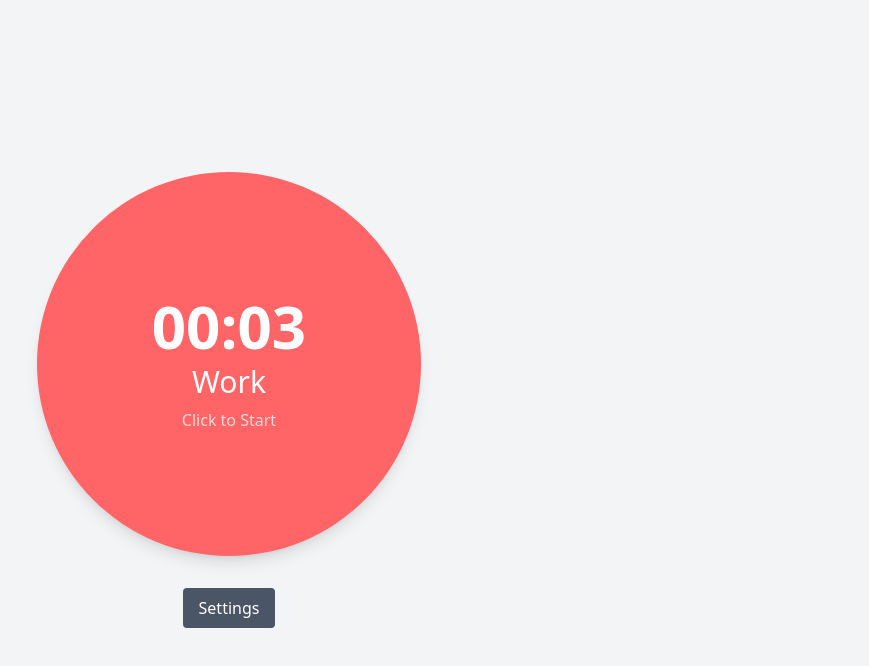
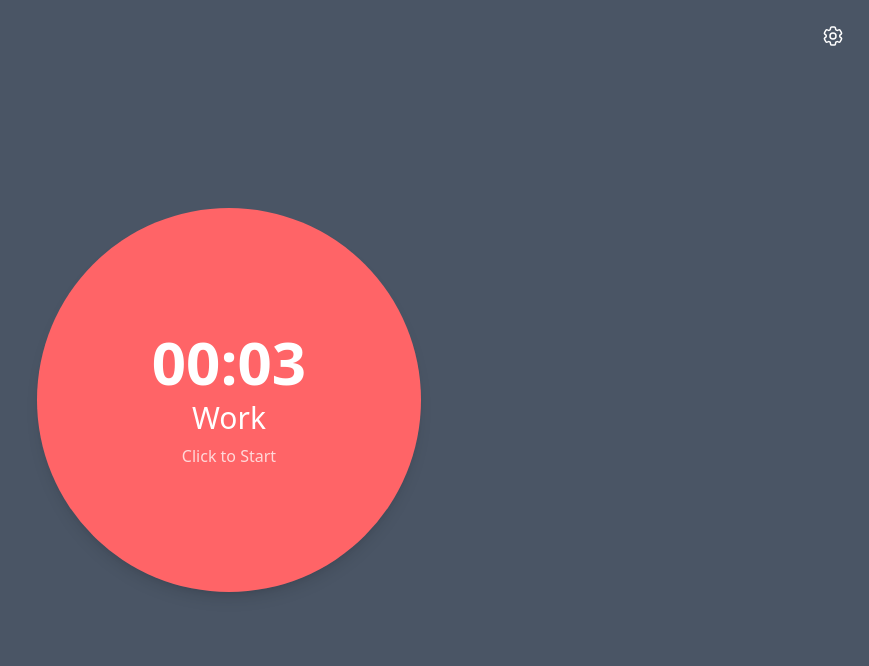
Before and after one commit to enklht/pomodoro-timer, a React (Vite) app: page / in a window 1280 px wide. Shown: the top 666 px of the page, without its empty margins (411-1280 px from the left). Built offline with nearby package versions, Linux system fonts and the light colour scheme.

Commit message:
Add TimerCircle component and integrate heroicons for settings button
- Introduced TimerCircle component for visual timer representation.
- Added @heroicons/react dependency for settings button icon.
- Updated SettingsModal styles for improved UI.

```diff
--- a/package.json
+++ b/package.json
@@ -10,6 +10,7 @@
     "preview": "vite preview"
   },
   "dependencies": {
+    "@heroicons/react": "^2.2.0",
     "@tailwindcss/vite": "^4.1.13",
     "react": "^19.1.1",
     "react-dom": "^19.1.1",
--- a/src/App.tsx
+++ b/src/App.tsx
@@ -1,5 +1,7 @@
 import { useState, useEffect } from "react";
+import { Cog6ToothIcon } from "@heroicons/react/24/outline";
 import { SettingsModal } from "./components/SettingsModal";
+import TimerCircle from "./components/TimerCircle";
 
 export default function App() {
   const [timeLeft, setTimeLeft] = useState(25 * 60);
@@ -26,7 +28,7 @@ export default function App() {
 
     const timer = setInterval(() => {
       setTimeLeft(t => {
-        if (t > 1) return t - 1;
+        if (t > 0) return t - 1;
 
         // Time's up
         if (!autoStart) setIsRunning(false);
@@ -53,50 +55,32 @@ export default function App() {
 
   const toggleTimer = () => setIsRunning(!isRunning);
 
-  const minutes = String(Math.floor(timeLeft / 60)).padStart(2, "0");
-  const seconds = String(timeLeft % 60).padStart(2, "0");
 
   return (
-    <div className="flex flex-col items-center justify-center min-h-screen bg-gray-100">
-      {/* Timer Circle */}
-      <div
-        onClick={toggleTimer}
-        className={`
-          w-40 sm:w-64 md:w-80 lg:w-96
-          h-40 sm:h-64 md:h-80 lg:h-96
-          rounded-full
-          flex flex-col items-center justify-center
-          text-white cursor-pointer shadow-lg
-          transition-transform duration-20 ease-out hover:scale-110
-          transition-colors duration-500
-          ${isWork ? "bg-red-400" : "bg-blue-400"}
-        `}
+    <div className="relative min-h-screen bg-gray-600">
+      <button
+        onClick={() => setShowSettings(true)}
+        disabled={isRunning}
+        className={`absolute top-4 right-4 p-2 rounded-full transition-colors duration-200 ${isRunning
+          ? "cursor-not-allowed"
+          : "hover:bg-gray-500"
+          }`}
+        title="Settings"
       >
-        <div className="text-2xl sm:text-4xl md:text-5xl lg:text-6xl font-bold">
-          {minutes}:{seconds}
-        </div>
-        <div className="text-base sm:text-xl md:text-2xl lg:text-3xl mt-2">
-          {isWork ? "Work" : workSessions % 4 === 0 ? "Long Break" : "Short Break"}
-        </div>
-        <div className="mt-2 text-xs sm:text-sm md:text-base opacity-75">
-          {isRunning ? "Click to Pause" : "Click to Start"}
-        </div>
+        <Cog6ToothIcon className="w-6 h-6 text-white" />
+      </button>
+
+      <div className="flex flex-col items-center justify-center min-h-screen">
+        <TimerCircle
+          timeLeft={timeLeft}
+          totalTime={isWork ? workMinutes * 60 : shortBreakMinutes * 60}
+          isWork={isWork}
+          isRunning={isRunning}
+          workSessions={workSessions}
+          onClick={toggleTimer}
+        />
       </div>
 
-
-      {/* Settings Button */}
-      <button
-        onClick={() => setShowSettings(true)}
-        disabled={isRunning} // disable when timer is running
-        className={`mt-8 px-4 py-2 rounded text-white
-          ${isRunning
-            ? "bg-gray-400 cursor-not-allowed"
-            : "bg-gray-600 hover:bg-gray-700"}`}
-      >
-        Settings
-      </button>
-
-      {/* Settings Modal */}
       <SettingsModal
         showSettings={showSettings}
         workMinutes={workMinutes}
--- a/src/components/SettingsModal.tsx
+++ b/src/components/SettingsModal.tsx
@@ -26,8 +26,8 @@ export function SettingsModal({
     if (!showSettings) return null;
 
     return (
-        <div className="fixed inset-0 bg-black bg-opacity-50 flex items-center justify-center z-50">
-            <div className="bg-white p-6 rounded shadow-lg w-80 sm:w-96">
+        <div className="fixed inset-0 bg-gray-700 bg-opacity-50 flex items-center justify-center z-50">
+            <div className="bg-gray-600 text-white p-6 rounded shadow-lg w-80 sm:w-96">
                 <h2 className="text-xl font-bold mb-4">Settings</h2>
 
                 <div className="mb-4">
@@ -61,25 +61,28 @@ export function SettingsModal({
                 </div>
 
                 <div className="mb-4 flex items-center">
+                    <label>
                         <input
                             type="checkbox"
+                            id="autostart"
                             checked={autoStart}
                             onChange={(e) => onAutoStartChange(e.target.checked)}
                             className="mr-2"
                         />
-                    <label>Auto Start</label>
+                        Auto Start
+                    </label>
                 </div>
 
                 <div className="flex justify-end space-x-2">
                     <button
                         onClick={onClose}
-                        className="px-4 py-2 bg-gray-200 rounded hover:bg-gray-300"
+                        className="px-4 py-2 bg-gray-500 rounded hover:bg-gray-400"
                     >
                         Cancel
                     </button>
                     <button
                         onClick={onClose}
-                        className="px-4 py-2 bg-blue-500 text-white rounded hover:bg-blue-600"
+                        className="px-4 py-2 bg-blue-400 text-white rounded hover:bg-blue-300"
                     >
                         Save
                     </button>
--- /dev/null
+++ b/src/components/TimerCircle.tsx
@@ -0,0 +1,73 @@
+import React from 'react';
+
+interface TimerCircleProps {
+    timeLeft: number;
+    totalTime: number;
+    isWork: boolean;
+    isRunning: boolean;
+    workSessions: number;
+    onClick: () => void;
+}
+
+export const TimerCircle: React.FC<TimerCircleProps> = ({
+    timeLeft,
+    totalTime,
+    isWork,
+    isRunning,
+    workSessions,
+    onClick
+}) => {
+    const progressHeight = isWork
+        ? (timeLeft / totalTime) * 100     // refill during break
+        : 100 - (timeLeft / totalTime) * 100; // drain during work
+
+    const formatTime = (seconds: number) => {
+        const m = String(Math.floor(seconds / 60)).padStart(2, '0');
+        const s = String(seconds % 60).padStart(2, '0');
+        return `${m}:${s}`;
+    };
+
+    const sessionType = isWork ? "Work" : workSessions % 4 === 0 ? "Long Break" : "Short Break";
+    const actionText = isRunning ? "Click to Pause" : "Click to Start";
+
+    return (
+        <div
+            onClick={onClick}
+            className={`
+        w-40 sm:w-64 md:w-80 lg:w-96
+        h-40 sm:h-64 md:h-80 lg:h-96
+        rounded-full
+        relative
+        overflow-hidden
+        cursor-pointer
+        shadow-lg
+        transition-transform duration-200 ease-out hover:scale-110
+      `}
+        >
+            {/* Animated liquid fill */}
+            <div
+                className={`
+                    absolute bottom-0 left-0 w-full
+                    transition-[height] duration-1000 linear
+                    ${isWork ? 'bg-red-400' : 'bg-blue-400'}
+                `}
+                style={{ height: `${progressHeight}%` }}
+            />
+
+            {/* Timer content */}
+            <div className="absolute inset-0 flex flex-col items-center justify-center text-white">
+                <div className="text-2xl sm:text-4xl md:text-5xl lg:text-6xl font-bold">
+                    {formatTime(timeLeft)}
+                </div>
+                <div className="text-base sm:text-xl md:text-2xl lg:text-3xl mt-2">
+                    {sessionType}
+                </div>
+                <div className="mt-2 text-xs sm:text-sm md:text-base opacity-75">
+                    {actionText}
+                </div>
+            </div>
+        </div>
+    );
+};
+
+export default TimerCircle;
```
Also changed, not shown: 1 other file (tests, documents, lock files or other folders). Lines whose indentation alone changed are shown as unchanged.
